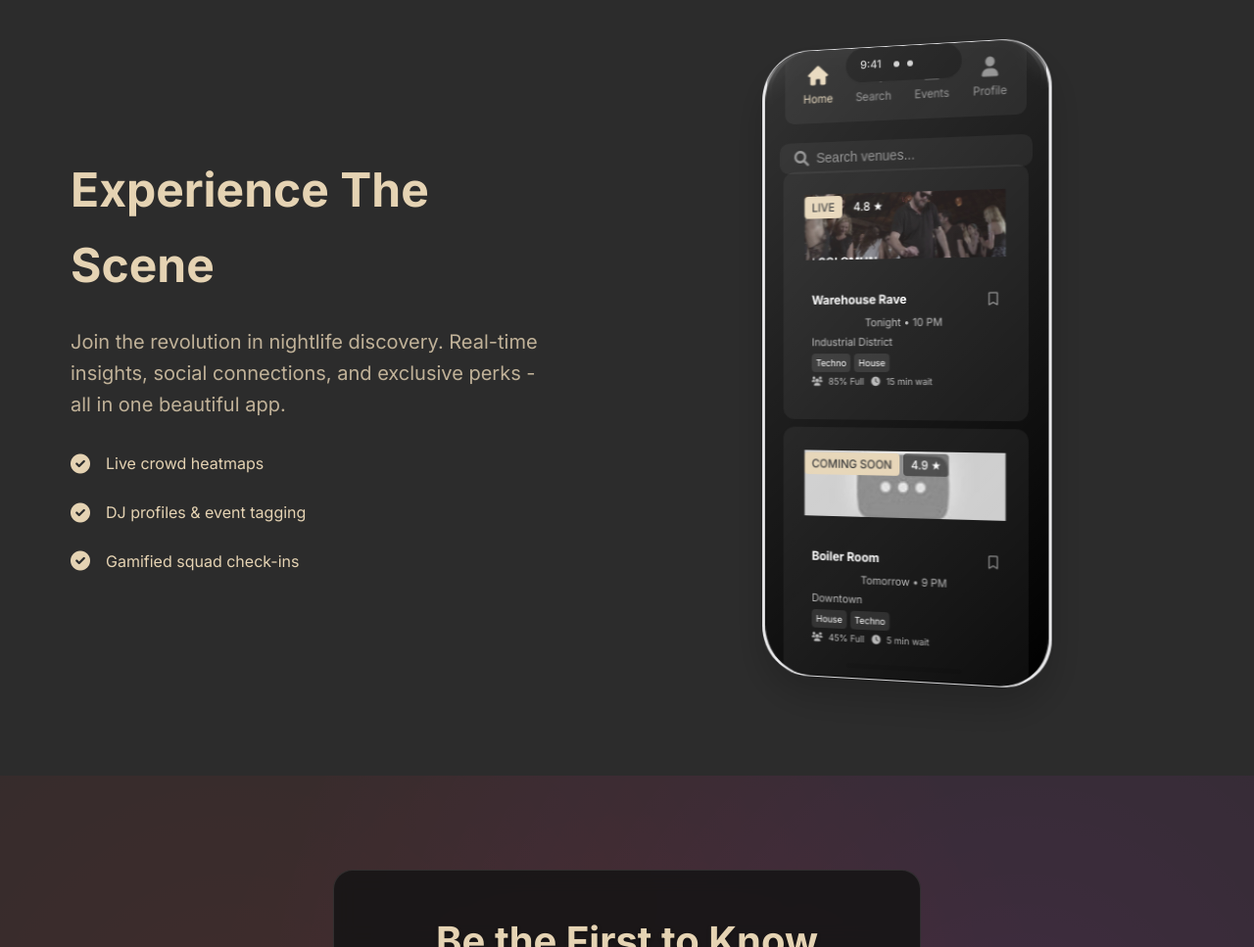
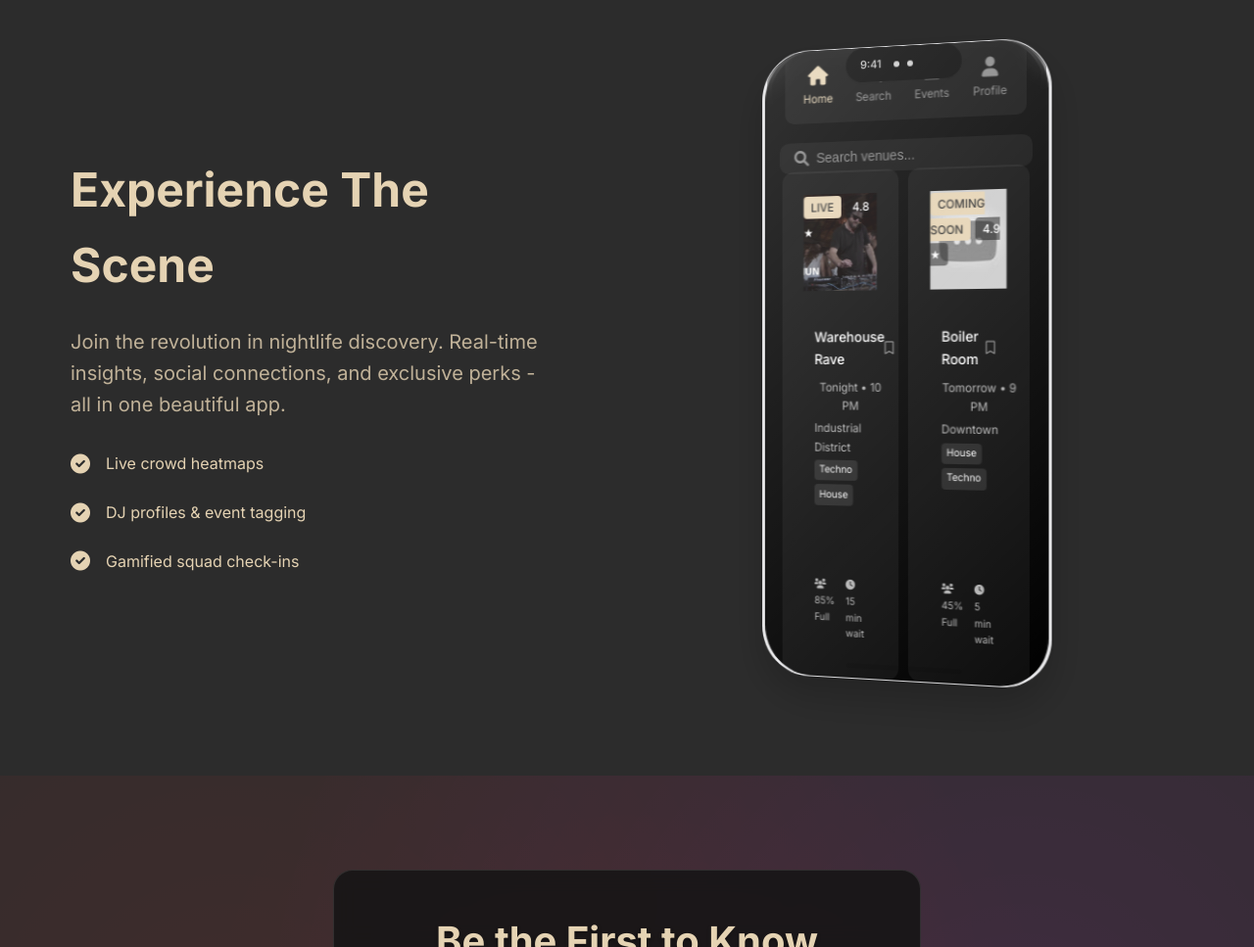
Before and after one commit to Scenetrial/the-scene, a website: page index.html in a window 1280 px wide. Shown: the part 1522-2489 px from the top of the page at 98% size. Drawn offline with Linux system fonts and the light colour scheme.

Commit message:
Redesign app layout with grid system and improved card design

```diff
--- a/styles.css
+++ b/styles.css
@@ -1012,8 +1012,8 @@ footer {
 }
 
 .app-content {
-    display: flex;
-    flex-direction: column;
+    display: grid;
+    grid-template-columns: repeat(2, 1fr);
     gap: 0.5rem;
     padding: 0 1rem;
     margin-top: -10px;
@@ -1032,21 +1032,24 @@ footer {
     margin-top: 0;
     transform: rotateY(10deg);
     transform-origin: center;
-    flex: 1;
-    min-height: 0;
     display: flex;
     flex-direction: column;
+    transition: transform 0.3s ease;
+}
+
+.event-card:hover {
+    transform: rotateY(10deg) scale(1.02);
 }
 
 .event-image {
-    height: 80px;
+    height: 100px;
     background-size: cover;
     background-position: center;
     position: relative;
 }
 
 .event-info {
-    padding: 0.5rem;
+    padding: 0.75rem;
     flex: 1;
     display: flex;
     flex-direction: column;
@@ -1057,40 +1060,43 @@ footer {
     display: flex;
     justify-content: space-between;
     align-items: center;
-    margin-bottom: 0.25rem;
+    margin-bottom: 0.5rem;
 }
 
 .event-header h4 {
     color: white;
-    font-size: 0.8rem;
+    font-size: 0.9rem;
     margin: 0;
+    font-weight: 500;
 }
 
 .event-date, .event-location {
     color: rgba(255, 255, 255, 0.7);
-    font-size: 0.7rem;
-    margin-bottom: 0.15rem;
+    font-size: 0.75rem;
+    margin-bottom: 0.25rem;
 }
 
 .event-tags {
     display: flex;
     gap: 0.25rem;
-    margin-bottom: 0.15rem;
+    margin-bottom: 0.5rem;
+    flex-wrap: wrap;
 }
 
 .tag {
     background: rgba(255, 255, 255, 0.1);
     color: white;
-    padding: 0.1rem 0.3rem;
+    padding: 0.15rem 0.35rem;
     border-radius: 4px;
-    font-size: 0.6rem;
+    font-size: 0.65rem;
 }
 
 .event-stats {
     display: flex;
-    gap: 0.5rem;
+    gap: 0.75rem;
     color: rgba(255, 255, 255, 0.7);
-    font-size: 0.6rem;
+    font-size: 0.65rem;
+    margin-top: auto;
 }
 
 .event-stats i {
```
